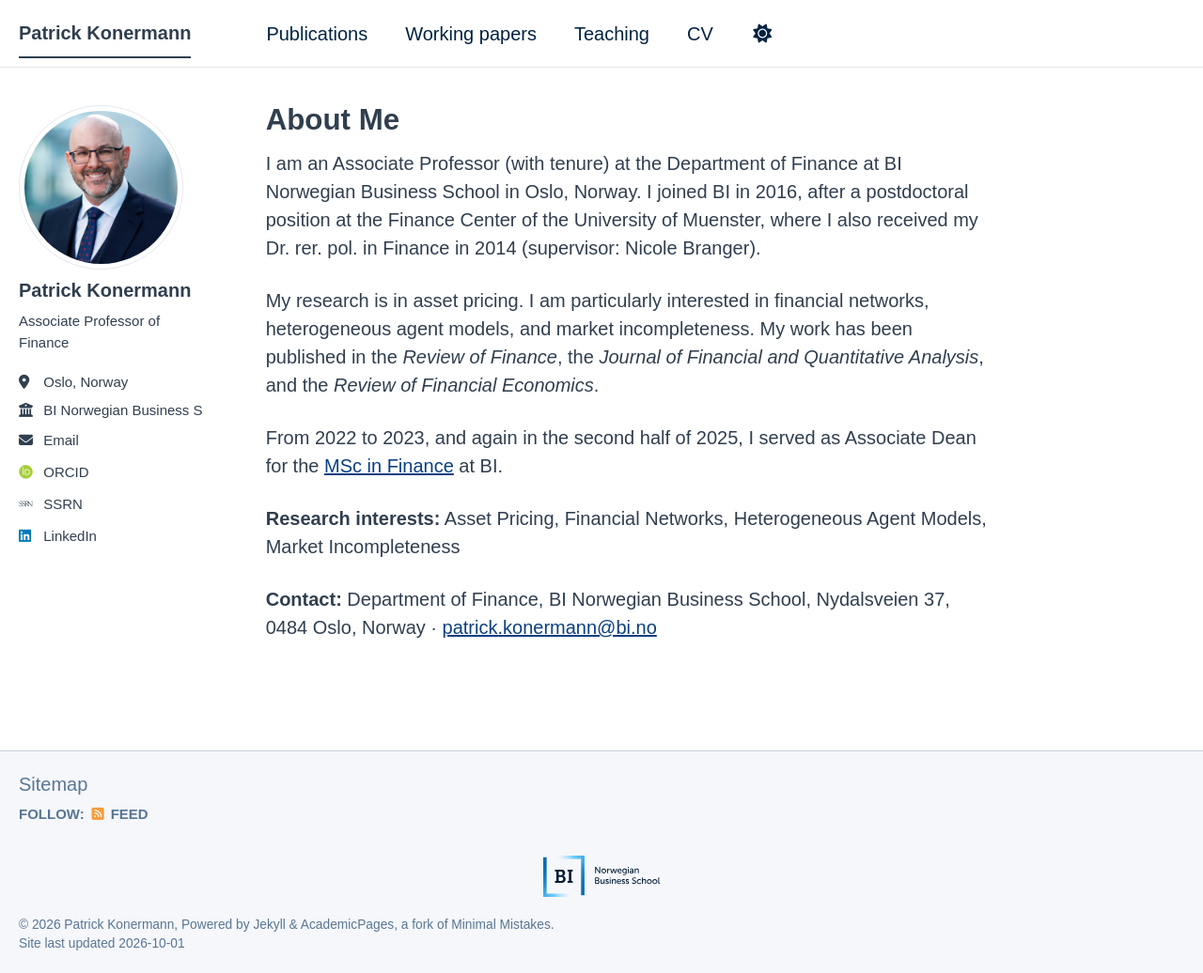
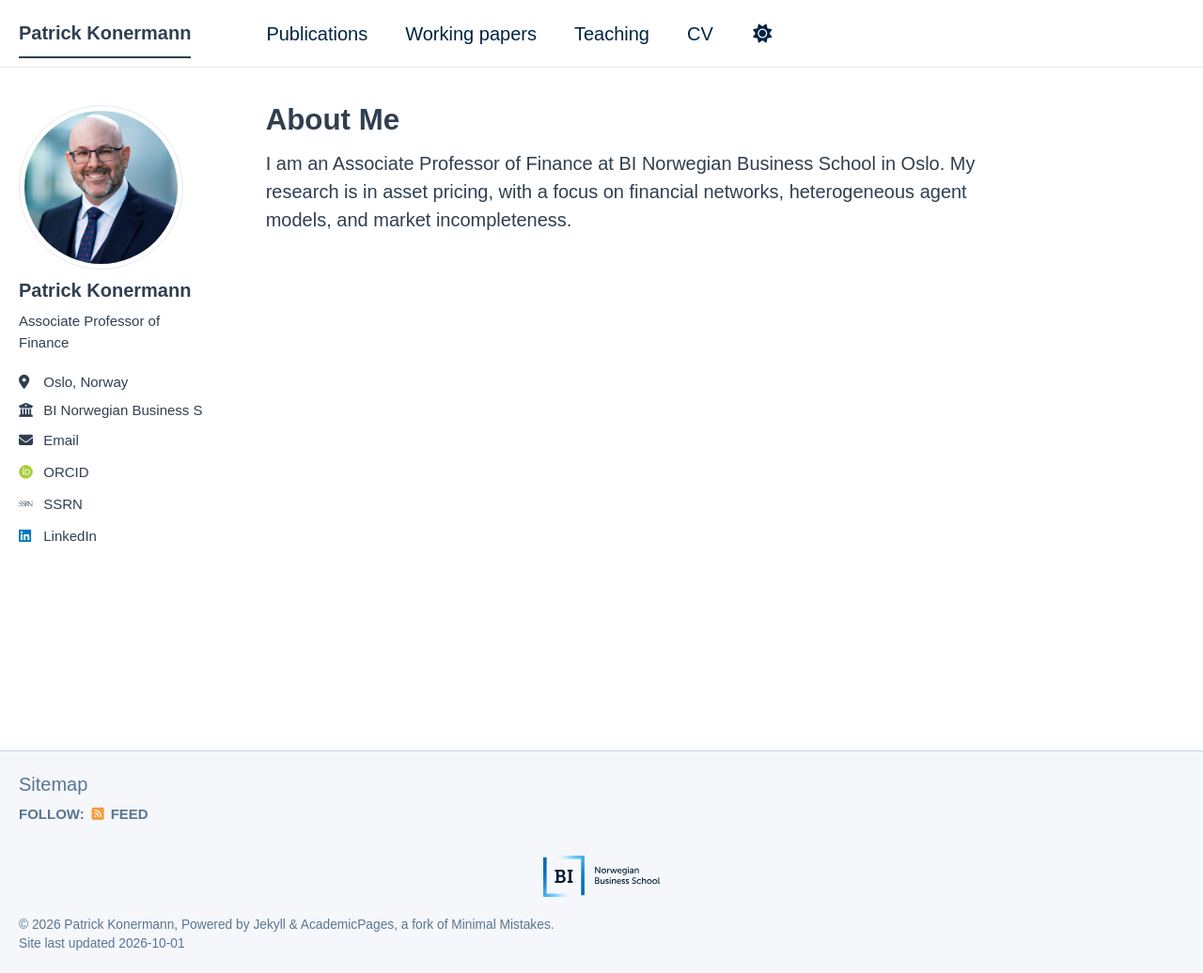
Before and after one commit to patrick-konermann/patrick-konermann.github.io, a Jekyll site: the page built from _pages/about.md, in a window 1280 px wide and 1036 px high. Shown: the whole window at 94% size. Built offline with Jekyll 4.4.1, drawn with Linux system fonts in a browser that asks for light colours; some web fonts are replaced; a script bundle is joined from its source files by our own code; library files that are not in the unit come from our copies.

Commit message:
Shorten About text
Co-Authored-By: Claude Sonnet 5.5 <noreply@anthropic.com>

```diff
--- a/_pages/about.md
+++ b/_pages/about.md
@@ -7,12 +7,4 @@ redirect_from:
   - /about.html
 ---
 
-I am an Associate Professor (with tenure) at the Department of Finance at BI Norwegian Business School in Oslo, Norway. I joined BI in 2016, after a postdoctoral position at the Finance Center of the University of Muenster, where I also received my Dr. rer. pol. in Finance in 2014 (supervisor: Nicole Branger).
-
-My research is in asset pricing. I am particularly interested in financial networks, heterogeneous agent models, and market incompleteness. My work has been published in the *Review of Finance*, the *Journal of Financial and Quantitative Analysis*, and the *Review of Financial Economics*.
-
-From 2022 to 2023, and again in the second half of 2025, I served as Associate Dean for the [MSc in Finance](https://www.bi.edu/) at BI.
-
-**Research interests:** Asset Pricing, Financial Networks, Heterogeneous Agent Models, Market Incompleteness
-
-**Contact:** Department of Finance, BI Norwegian Business School, Nydalsveien 37, 0484 Oslo, Norway · [patrick.konermann@bi.no](mailto:patrick.konermann@bi.no)
+I am an Associate Professor of Finance at BI Norwegian Business School in Oslo. My research is in asset pricing, with a focus on financial networks, heterogeneous agent models, and market incompleteness.
```
